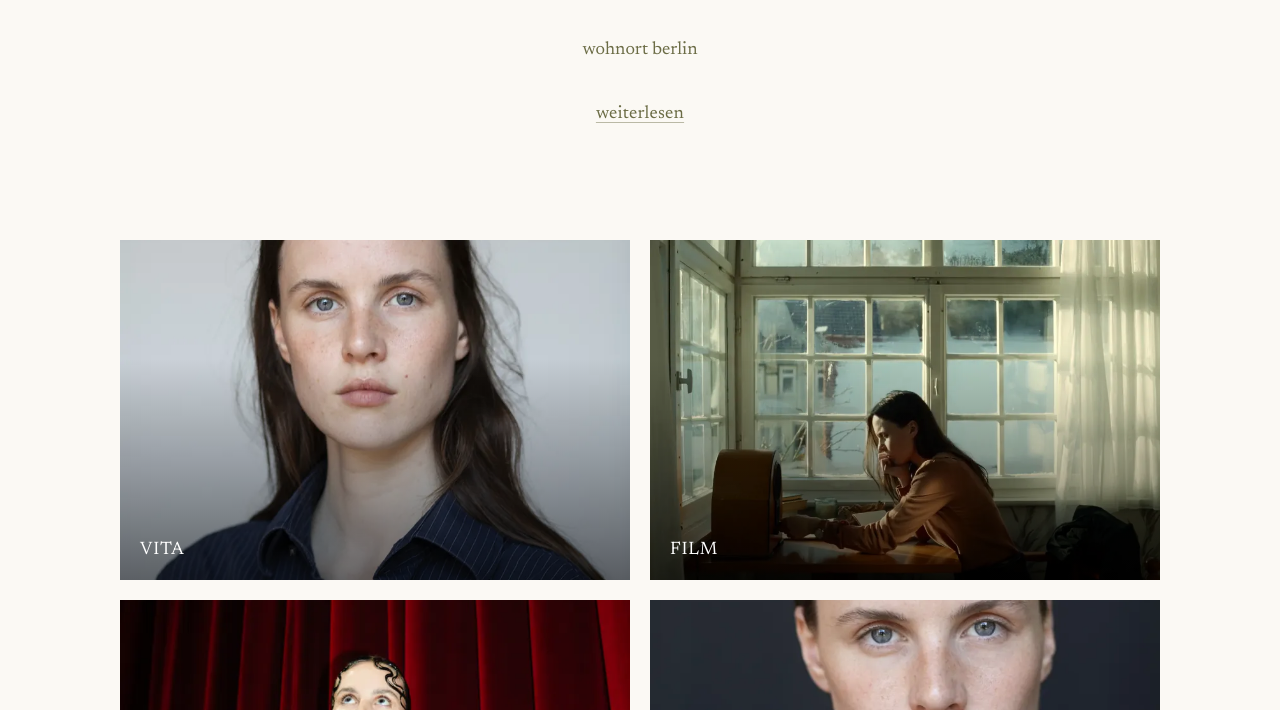
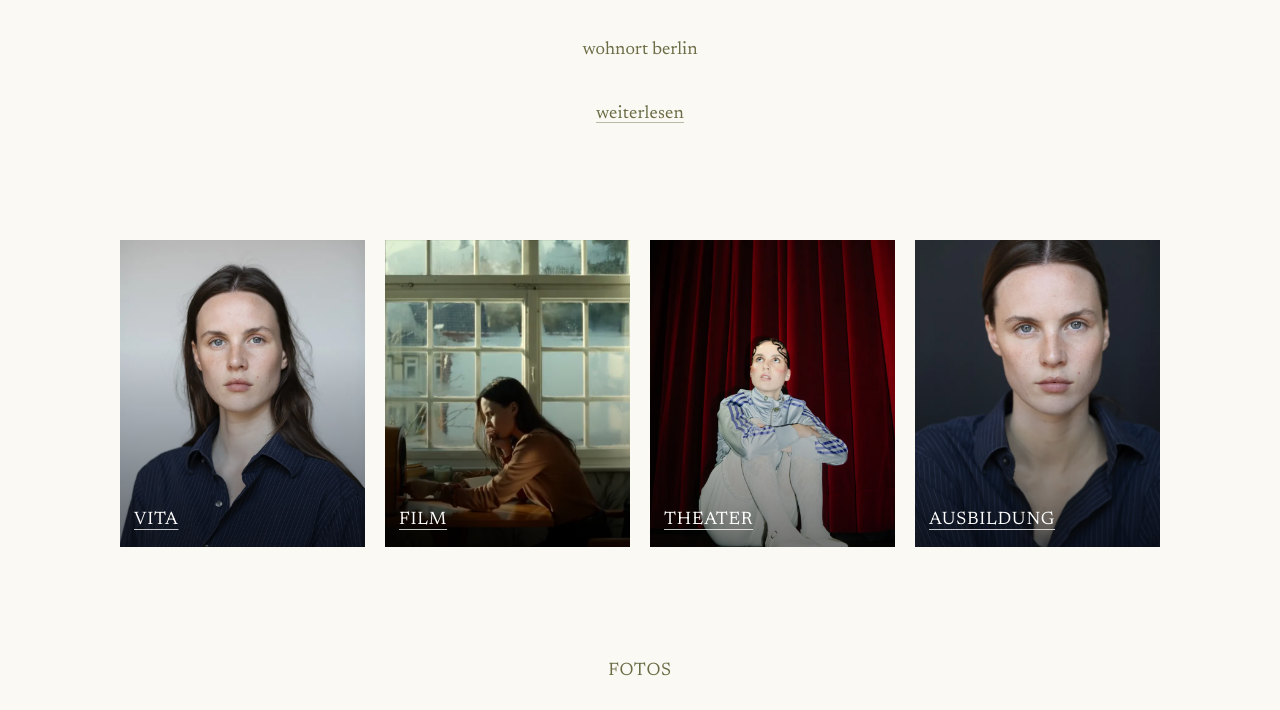
Before and after one commit to DennisHoertinger/alina_thiemann_website, a plain HTML site: page index.html in a window 1280 px wide. Shown: the part 2290-3000 px from the top of the page. Drawn offline with Linux system fonts and the light colour scheme.

Commit message:
Wegweiser-Kacheln kleiner, zwei nebeneinander, Titel unterstrichen
Handy: 2 Spalten im Format 4:5, Desktop: 4 nebeneinander. Titel fein unterstrichen, damit klar ist, dass man tippen kann.

Co-Authored-By: Claude Opus 5.5 <noreply@anthropic.com>

```diff
--- a/css/stil.css
+++ b/css/stil.css
@@ -287,17 +287,18 @@ nav.sprungleiste.seitentitel{margin-top:0;padding-top:40px}
 .kurzdaten dd{font-size:var(--text)}
 .schnellzugriff{list-style:none;display:flex;flex-wrap:wrap;gap:10px 24px;margin-top:24px}
 
-.wegweiser{display:grid;gap:14px;padding:var(--luft) var(--rand) 0;max-width:var(--breite);margin:0 auto}
+.wegweiser{display:grid;grid-template-columns:1fr 1fr;gap:10px;padding:var(--luft) var(--rand) 0;max-width:var(--breite);margin:0 auto}
 .weg{position:relative;display:block;overflow:hidden;color:#fff}
 .weg img{aspect-ratio:3/2;object-fit:cover;transition:transform .6s ease}
 .weg:hover img{transform:scale(1.03)}
 .weg::after{content:"";position:absolute;inset:0;background:linear-gradient(to top,rgba(0,0,0,.55),rgba(0,0,0,0) 65%)}
-.weg-text{position:absolute;left:20px;right:20px;bottom:18px;z-index:1;display:flex;flex-direction:column;gap:2px}
-.weg-titel{font-size:var(--text);line-height:1.1}
+.weg-text{position:absolute;left:14px;right:14px;bottom:14px;z-index:1;display:flex;flex-direction:column;gap:2px}
+.weg-titel{font-size:var(--text);line-height:1.1;text-decoration:underline;text-decoration-thickness:1px;text-underline-offset:5px;text-decoration-color:rgba(255,255,255,.75)}
 .weg-inhalt{font-size:var(--klein);opacity:.9}
 .vita-seite .sprungleiste{margin-top:36px}
 /* Vita-Unterseiten (Alina 16.11.2026): Übersicht vita.html, eigene Seiten für Steckbrief, Kamera, Bühne, Ausbildung */
-.wegweiser.vier .weg img{aspect-ratio:4/3}
+/* Wegweiser-Kacheln klein, zwei nebeneinander, Titel unterstrichen (Dennis 17.11.2026) */
+.wegweiser.vier .weg img{aspect-ratio:4/5}
 .vita-seite .seitentitel{text-align:center;padding:96px var(--rand) 0}
 .vita-seite .seitentitel .oberzeile{color:var(--gruen);margin-bottom:6px}
 .unterseiten{display:flex;flex-wrap:wrap;justify-content:center;gap:8px 20px;max-width:40em;margin:22px auto 0;padding:0 var(--rand)}
@@ -357,8 +358,8 @@ nav.sprungleiste.seitentitel{margin-top:0;padding-top:40px}
 @media (min-width:760px){
   .vita-seite .vita-kopf{grid-template-columns:5fr 6fr;align-items:end;gap:48px;max-width:var(--breite);margin:0 auto}
   .vita-kopf .name{font-size:var(--text)}
-  .wegweiser{grid-template-columns:1fr 1fr;gap:20px}
-  .wegweiser.vier .weg img{aspect-ratio:3/2}
+  .wegweiser{gap:20px}
+  .wegweiser.vier{grid-template-columns:repeat(4,1fr)}
   .vita-seite .vita li{display:grid;grid-template-columns:8em 1fr;column-gap:20px}
   .vita-seite .vita li>*:not(.jahr){grid-column:2}
   .vita-seite .vita li .jahr{grid-row:1/span 4;padding-top:6px}
--- a/index.html
+++ b/index.html
@@ -23,11 +23,11 @@
 <meta name="twitter:card" content="summary_large_image">
 <meta name="titel" data-titel-de="Alina Thiemann · Schauspielerin · Berlin" data-titel-en="Alina Thiemann · Actress · Berlin">
 <link rel="preload" href="fonts/newsreader-latin-400-normal.woff2" as="font" type="font/woff2" crossorigin>
-<link rel="stylesheet" href="css/stil.css?v=20261117-1600">
+<link rel="stylesheet" href="css/stil.css?v=20261117-1620">
 <link rel="icon" href="/favicon.svg" type="image/svg+xml">
 <script>(function(){var s="de";try{s=localStorage.getItem("sprache")||s}catch(e){}var q=location.search.match(/[?&]lang=(de|en)/);if(q)s=q[1];var h=document.documentElement;h.setAttribute("data-sprache",s);h.lang=s;h.className+=" js"})()</script>
-<script src="js/seite.js?v=20261117-1600" defer></script>
-<script src="js/einwilligung.js?v=20261117-1600" defer></script>
+<script src="js/seite.js?v=20261117-1620" defer></script>
+<script src="js/einwilligung.js?v=20261117-1620" defer></script>
 <script type="application/ld+json">{"@context": "https://schema.org", "@type": "Person", "name": "Alina Thiemann", "jobTitle": "Schauspielerin", "url": "https://alinathiemann.de/", "image": "https://alinathiemann.de/img/stella-butz-2026-15-1600.webp", "address": {"@type": "PostalAddress", "addressLocality": "Berlin", "addressCountry": "DE"}, "alumniOf": {"@type": "CollegeOrUniversity", "name": "Akademie für Darstellende Kunst Baden-Württemberg"}, "sameAs": ["https://www.filmmakers.eu/de/actors/alina-thiemann", "https://www.a-t-r.net/alina-thiemann/"]}</script>
 </head>
 <body class="mit-hero start">
```
Also changed, not shown: 404.html (+3 -3 lines), coaching.html (+3 -3 lines), datenschutz.html (+3 -3 lines), film.html (+3 -3 lines), impressum.html (+3 -3 lines), kontakt.html (+3 -3 lines), medien.html (+3 -3 lines), theater.html (+3 -3 lines), vita.html (+3 -3 lines).
